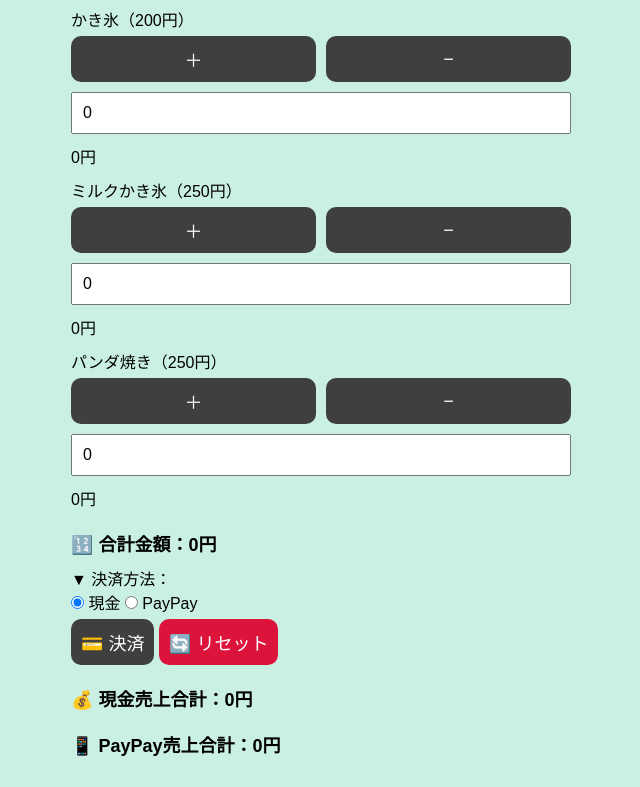
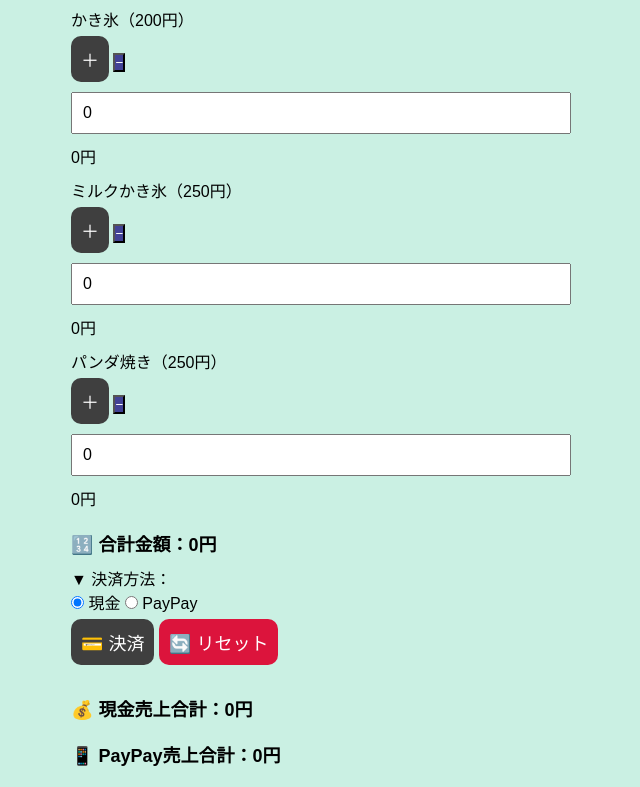
Before and after one commit to fukunyan1219/kakigori, a plain HTML site: page index.html in a window 1280 px wide. Shown: the part 69-856 px from the top of the page, without its empty margins (319-959 px from the left). Drawn offline with Linux system fonts and the light colour scheme.

Commit message:
Update style.css

```diff
--- a/style.css
+++ b/style.css
@@ -20,23 +20,23 @@ body {
   font-size: 16px;
 }
 
-.btn-group {
-  display: flex;
-  gap: 10px;
-  margin-bottom: 10px;
-}
 
-.sub-btn, .add-btn, .action-btn {
+.add-btn, .action-btn {
+  display:inline-block;
   font-size: 18px;
   padding: 10px;
-  flex: 1;
+  margin-bottom:10px;
   background-color: rgb(63, 63, 63);
   color: white;
   border: none;
   border-radius: 10px;
 }
 
-
+.sub-btn{
+  display:inline-block;
+  background-color:rgb(66, 66, 150);
+  color:white;
+}
 
 .count-input {
   display: block;
```
